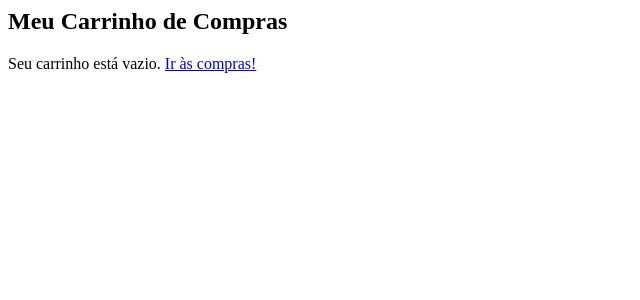
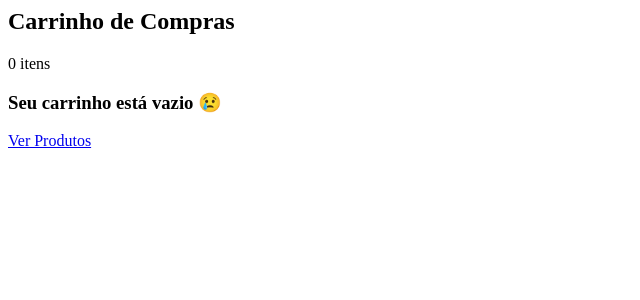
Before and after one commit to Romarts/Trabalho-Trio, a PHP site: page /carrinho.php in a window 1280 px wide. Shown: the top 300 px of the page, without its empty margins (0-640 px from the left). Run offline with PHP 8.4, Linux system fonts and the light colour scheme.

Commit message:
carrinhos com css e index atualizado

```diff
--- a/app/views/site/carrinho.php
+++ b/app/views/site/carrinho.php
@@ -1,25 +1,77 @@
-<div class="container mt-4">
-    <h2>Meu Carrinho de Compras</h2>
+<style>
+    /* CSS para deixar o carrinho elegante */
+    .cart-card {
+        background: white;
+        border-radius: 12px;
+        box-shadow: 0 5px 15px rgba(0,0,0,0.08);
+        overflow: hidden;
+    }
+    .cart-header {
+        background: #f8f9fa;
+        border-bottom: 2px solid #e9ecef;
+    }
+    .img-carrinho {
+        width: 80px;
+        height: 80px;
+        object-fit: cover;
+        border-radius: 8px;
+        border: 1px solid #dee2e6;
+    }
+    .btn-qty {
+        width: 30px;
+        height: 30px;
+        padding: 0;
+        display: flex;
+        align-items: center;
+        justify-content: center;
+        font-weight: bold;
+    }
+    .total-summary {
+        background: #fdfdfd;
+        border: 1px solid #eee;
+        border-radius: 12px;
+        padding: 20px;
+    }
+</style>
 
-    <?php if (isset($_GET['msg']) && $_GET['msg'] == 'sucesso'): ?>
-        <div class="alert alert-success">Compra finalizada com sucesso! Obrigado.</div>
+<div class="container mt-5">
+    <div class="d-flex justify-content-between align-items-center mb-4">
+        <h2><i class="bi bi-bag"></i> Carrinho de Compras</h2>
+        <span class="badge bg-secondary rounded-pill"><?php echo isset($_SESSION['carrinho']) ? count($_SESSION['carrinho']) : 0; ?> itens</span>
+    </div>
+
+    <!-- Mensagens do Sistema -->
+    <?php if (isset($_GET['msg'])): ?>
+        <?php if ($_GET['msg'] == 'sucesso'): ?>
+            <div class="alert alert-success text-center shadow-sm">
+                <h4>🎉 Pedido Realizado!</h4>
+                <p class="mb-0">Obrigado pela compra. Seu estoque já foi atualizado.</p>
+            </div>
+        <?php elseif ($_GET['msg'] == 'vazio'): ?>
+            <div class="alert alert-warning text-center">
+                Seu carrinho está vazio! Adicione itens antes de finalizar.
+            </div>
         <?php endif; ?>
-
-    <?php if (isset($_GET['msg']) && $_GET['msg'] == 'vazio'): ?>
-        <div class="alert alert-warning">Seu carrinho está vazio, adicione itens antes de finalizar.</div>
     <?php endif; ?>
 
     <?php if (empty($_SESSION['carrinho'])): ?>
-        <div class="alert alert-warning">Seu carrinho está vazio. <a href="?page=produtos">Ir às compras!</a></div>
+        <div class="text-center py-5">
+            <h3 class="text-muted">Seu carrinho está vazio 😢</h3>
+            <a href="?page=produtos" class="btn btn-primary mt-3">Ver Produtos</a>
+        </div>
     <?php else: ?>
-        <table class="table table-striped align-middle">
-            <thead class="table-dark">
+        <div class="row">
+            <!-- Coluna da Tabela -->
+            <div class="col-lg-8">
+                <div class="cart-card mb-4">
+                    <table class="table table-hover mb-0 align-middle">
+                        <thead class="cart-header text-muted">
                             <tr>
-                    <th>Produto</th>
-                    <th>Preço Unitário</th>
-                    <th>Qtd</th>
-                    <th>Subtotal</th>
-                    <th>Ações</th> </tr>
+                                <th class="ps-4">Produto</th>
+                                <th class="text-center">Qtd</th>
+                                <th class="text-end">Preço</th>
+                                <th class="text-end pe-4">Ação</th>
+                            </tr>
                         </thead>
                         <tbody>
                             <?php
@@ -27,44 +79,75 @@
                             foreach ($_SESSION['carrinho'] as $id => $item):
                                 $subtotal = $item['preco'] * $item['qtd'];
                                 $total_geral += $subtotal;
+                                // Pega a imagem ou usa uma padrão se não tiver
+                                $img = !empty($item['imagem']) ? $item['imagem'] : 'https://dummyimage.com/80x80/dee2e6/6c757d.jpg';
                             ?>
                             <tr>
-                    <td><?php echo htmlspecialchars($item['nome']); ?></td>
-                    <td>R$ <?php echo number_format($item['preco'], 2, ',', '.'); ?></td>
-                    <td>
-<td>
-    <form action="?page=atualizar" method="POST">
+                                <td class="ps-4">
+                                    <div class="d-flex align-items-center">
+                                        <img src="<?php echo $img; ?>" class="img-carrinho me-3" alt="Foto">
+                                        <div>
+                                            <h6 class="mb-0 fw-bold"><?php echo $item['nome']; ?></h6>
+                                            <small class="text-muted">Ref: <?php echo $item['id']; ?></small>
+                                        </div>
+                                    </div>
+                                </td>
+                                <td class="text-center">
+                                    <!-- Formulário para alterar quantidade -->
+                                    <form action="?page=atualizar_carrinho" method="POST" class="d-flex justify-content-center align-items-center gap-2">
+                                        <!-- Truque para chamar a rota certa, já que não estamos usando Roteador complexo -->
+                                        <!-- No seu index.php você precisaria adicionar case 'atualizar_carrinho' apontando para $carrinho->atualizar() -->
+                                        <!-- OU simplificamos usando o próprio input change se preferir, mas aqui vai com botões -->
 
+                                        <!-- Visual apenas, a lógica real precisaria de um ajuste na rota se quiser botões + e - -->
+                                        <div class="input-group input-group-sm" style="width: 100px;">
+                                            <input type="number" name="qtd" value="<?php echo $item['qtd']; ?>" class="form-control text-center" min="1">
                                             <input type="hidden" name="id" value="<?php echo $id; ?>">
-
-        <input type="number" name="qtd" value="<?php echo $item['qtd']; ?>" min="1"
-               style="width: 60px; text-align: center;"
-               class="form-control form-control-sm"
-               onchange="this.form.submit()">
-
+                                            <button type="submit" class="btn btn-outline-secondary" title="Atualizar"><i class="bi bi-arrow-clockwise"></i></button>
+                                        </div>
                                     </form>
                                 </td>
-                    <td>R$ <?php echo number_format($subtotal, 2, ',', '.'); ?></td>
-                    <td>
-                        <a href="?page=remover&id=<?php echo $id; ?>" class="btn btn-danger btn-sm" onclick="return confirm('Tem certeza que deseja remover este item?');">
-                            Excluir
+                                <td class="text-end fw-bold">
+                                    R$ <?php echo number_format($subtotal, 2, ',', '.'); ?>
+                                </td>
+                                <td class="text-end pe-4">
+                                    <a href="?page=remover_item&id=<?php echo $id; ?>" class="btn btn-sm btn-outline-danger" title="Remover item">
+                                        <i class="bi bi-trash"></i>
                                     </a>
                                 </td>
                             </tr>
                             <?php endforeach; ?>
                         </tbody>
-            <tfoot>
-                <tr>
-                    <td colspan="4" class="text-end"><strong>TOTAL:</strong></td>
-                    <td><strong>R$ <?php echo number_format($total_geral, 2, ',', '.'); ?></strong></td>
-                </tr>
-            </tfoot>
                     </table>
-
-        <div class="d-flex justify-content-between mb-5">
-            <a href="?page=produtos" class="btn btn-secondary">Continuar Comprando</a>
-            <a href="?page=finalizar" class="btn btn-success btn-lg">Finalizar Compra</a>
+                </div>
             </div>
 
+            <!-- Coluna do Resumo -->
+            <div class="col-lg-4">
+                <div class="total-summary shadow-sm">
+                    <h4 class="mb-3">Resumo do Pedido</h4>
+                    <div class="d-flex justify-content-between mb-2">
+                        <span class="text-muted">Subtotal</span>
+                        <strong>R$ <?php echo number_format($total_geral, 2, ',', '.'); ?></strong>
+                    </div>
+                    <div class="d-flex justify-content-between mb-4">
+                        <span class="text-muted">Frete</span>
+                        <span class="text-success">Grátis</span>
+                    </div>
+                    <hr>
+                    <div class="d-flex justify-content-between mb-4">
+                        <span class="h5">Total</span>
+                        <span class="h4 text-primary fw-bold">R$ <?php echo number_format($total_geral, 2, ',', '.'); ?></span>
+                    </div>
+
+                    <a href="?page=finalizar" class="btn btn-success w-100 btn-lg mb-2 shadow">
+                        Finalizar Compra
+                    </a>
+                    <a href="?page=produtos" class="btn btn-outline-secondary w-100">
+                        Continuar Comprando
+                    </a>
+                </div>
+            </div>
+        </div>
     <?php endif; ?>
 </div>
```
Also changed, not shown: app/controllers/CarrinhoController.php (+37 -31 lines), public/index.php (+72 -61 lines). Lines whose indentation alone changed are shown as unchanged.
